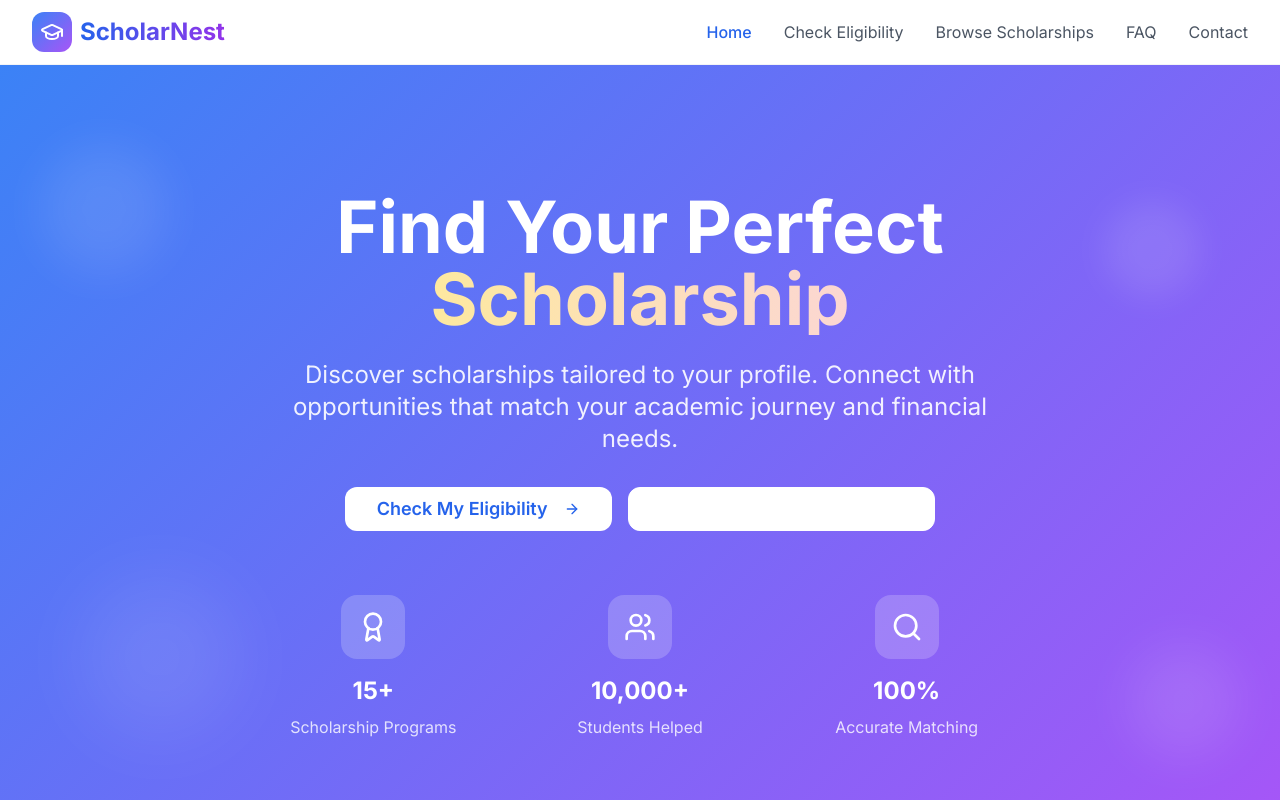
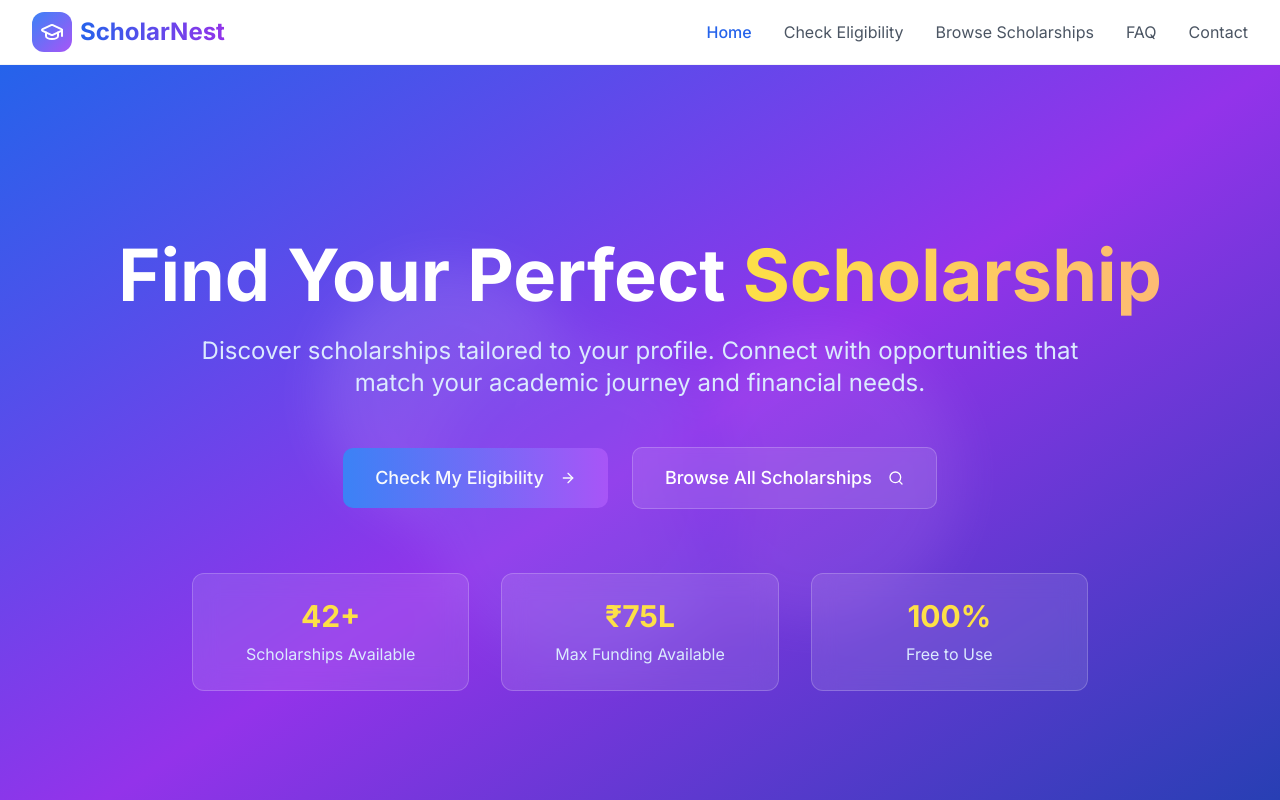
Before and after one commit to saketh101123/scholar-nest, a React (Vite) app: page / in a window 1280 px wide. Shown: the top 800 px of the page. Built offline with nearby package versions, Linux system fonts and the light colour scheme.

Commit message:
Fix: Browse all scholarships page
The Browse All Scholarships page was not displaying correctly. This commit fixes the issue.

```diff
--- a/src/components/Hero.tsx
+++ b/src/components/Hero.tsx
@@ -1,88 +1,68 @@
 
 import { Button } from '@/components/ui/button';
+import { ArrowRight, Search } from 'lucide-react';
 import { Link } from 'react-router-dom';
-import { ArrowRight, Award, Users, Search } from 'lucide-react';
 
 const Hero = () => {
   return (
-    <div className="relative min-h-screen flex items-center justify-center overflow-hidden">
-      {/* Background Gradient */}
-      <div className="absolute inset-0 hero-gradient"></div>
-
-      {/* Animated Background Elements */}
-      <div className="absolute inset-0">
-        <div className="absolute top-20 left-10 w-32 h-32 bg-white/10 rounded-full blur-xl animate-pulse"></div>
-        <div className="absolute top-40 right-20 w-24 h-24 bg-white/10 rounded-full blur-lg animate-bounce"></div>
-        <div className="absolute bottom-32 left-20 w-40 h-40 bg-white/10 rounded-full blur-2xl animate-pulse"></div>
-        <div className="absolute bottom-20 right-10 w-28 h-28 bg-white/10 rounded-full blur-xl animate-bounce"></div>
+    <section className="relative min-h-screen flex items-center justify-center bg-gradient-to-br from-scholar-blue-600 via-scholar-purple-600 to-scholar-blue-800 overflow-hidden">
+      {/* Background Animation */}
+      <div className="absolute inset-0 opacity-10">
+        <div className="absolute top-1/4 left-1/4 w-64 h-64 bg-white rounded-full mix-blend-multiply filter blur-xl animate-blob"></div>
+        <div className="absolute top-1/3 right-1/4 w-72 h-72 bg-scholar-purple-300 rounded-full mix-blend-multiply filter blur-xl animate-blob animation-delay-2000"></div>
+        <div className="absolute bottom-1/4 left-1/3 w-80 h-80 bg-scholar-blue-300 rounded-full mix-blend-multiply filter blur-xl animate-blob animation-delay-4000"></div>
       </div>
 
-      {/* Main Content */}
-      <div className="relative z-10 text-center text-white px-4 sm:px-6 lg:px-8 max-w-4xl mx-auto">
-        <div className="animate-fade-in">
-          <h1 className="text-5xl md:text-7xl font-bold mb-6 leading-tight">
-            Find Your Perfect
-            <span className="block text-transparent bg-clip-text bg-gradient-to-r from-yellow-200 to-pink-200">
+      <div className="relative z-10 max-w-6xl mx-auto px-4 sm:px-6 lg:px-8 text-center">
+        <div className="animate-fade-in-up">
+          <h1 className="text-4xl md:text-6xl lg:text-7xl font-bold text-white mb-6 leading-tight">
+            Find Your Perfect{' '}
+            <span className="text-transparent bg-clip-text bg-gradient-to-r from-yellow-300 to-orange-300">
               Scholarship
             </span>
           </h1>
 
-          <p className="text-xl md:text-2xl mb-8 text-white/90 leading-relaxed max-w-3xl mx-auto">
-            Discover scholarships tailored to your profile. Connect with opportunities that match your academic journey and financial needs.
+          <p className="text-xl md:text-2xl text-blue-100 mb-12 max-w-4xl mx-auto leading-relaxed">
+            Discover scholarships tailored to your profile. Connect with
+            opportunities that match your academic journey and financial needs.
           </p>
 
-          <div className="flex flex-col sm:flex-row gap-4 justify-center mb-12">
-            <Link to="/eligibility">
-              <Button
-                size="lg"
-                className="bg-white text-scholar-blue-600 hover:bg-white/90 px-8 py-4 text-lg font-semibold rounded-xl transition-all duration-300 hover:scale-105"
-              >
+          <div className="flex flex-col sm:flex-row gap-6 justify-center items-center">
+            <Button asChild size="lg" className="btn-primary text-lg px-8 py-4 h-auto">
+              <Link to="/eligibility" className="flex items-center">
                 Check My Eligibility
                 <ArrowRight className="ml-2 h-5 w-5" />
-              </Button>
-            </Link>
+              </Link>
+            </Button>
 
-            <Link to="/browse">
-              <Button
-                variant="outline"
-                size="lg"
-                className="border-white text-white hover:bg-white hover:text-scholar-blue-600 px-8 py-4 text-lg font-semibold rounded-xl transition-all duration-300 hover:scale-105"
-              >
+            <Button asChild size="lg" variant="outline" className="text-lg px-8 py-4 h-auto bg-white/10 border-white/20 text-white hover:bg-white/20 backdrop-blur-sm">
+              <Link to="/browse" className="flex items-center">
                 Browse All Scholarships
                 <Search className="ml-2 h-5 w-5" />
-              </Button>
-            </Link>
+              </Link>
+            </Button>
           </div>
         </div>
 
-        {/* Stats Section */}
-        <div className="grid grid-cols-1 md:grid-cols-3 gap-8 mt-16 animate-slide-up">
-          <div className="text-center">
-            <div className="inline-flex items-center justify-center w-16 h-16 bg-white/20 rounded-2xl mb-4">
-              <Award className="h-8 w-8 text-white" />
-            </div>
-            <h3 className="text-2xl font-bold mb-2">15+</h3>
-            <p className="text-white/80">Scholarship Programs</p>
+        {/* Floating Cards */}
+        <div className="mt-16 grid grid-cols-1 md:grid-cols-3 gap-8 max-w-4xl mx-auto">
+          <div className="bg-white/10 backdrop-blur-md rounded-xl p-6 animate-float border border-white/20">
+            <div className="text-3xl font-bold text-yellow-300 mb-2">42+</div>
+            <div className="text-blue-100">Scholarships Available</div>
           </div>
 
-          <div className="text-center">
-            <div className="inline-flex items-center justify-center w-16 h-16 bg-white/20 rounded-2xl mb-4">
-              <Users className="h-8 w-8 text-white" />
-            </div>
-            <h3 className="text-2xl font-bold mb-2">10,000+</h3>
-            <p className="text-white/80">Students Helped</p>
+          <div className="bg-white/10 backdrop-blur-md rounded-xl p-6 animate-float animation-delay-2000 border border-white/20">
+            <div className="text-3xl font-bold text-yellow-300 mb-2">₹75L</div>
+            <div className="text-blue-100">Max Funding Available</div>
           </div>
 
-          <div className="text-center">
-            <div className="inline-flex items-center justify-center w-16 h-16 bg-white/20 rounded-2xl mb-4">
-              <Search className="h-8 w-8 text-white" />
-            </div>
-            <h3 className="text-2xl font-bold mb-2">100%</h3>
-            <p className="text-white/80">Accurate Matching</p>
+          <div className="bg-white/10 backdrop-blur-md rounded-xl p-6 animate-float animation-delay-4000 border border-white/20">
+            <div className="text-3xl font-bold text-yellow-300 mb-2">100%</div>
+            <div className="text-blue-100">Free to Use</div>
           </div>
         </div>
       </div>
-    </div>
+    </section>
   );
 };
 
```
